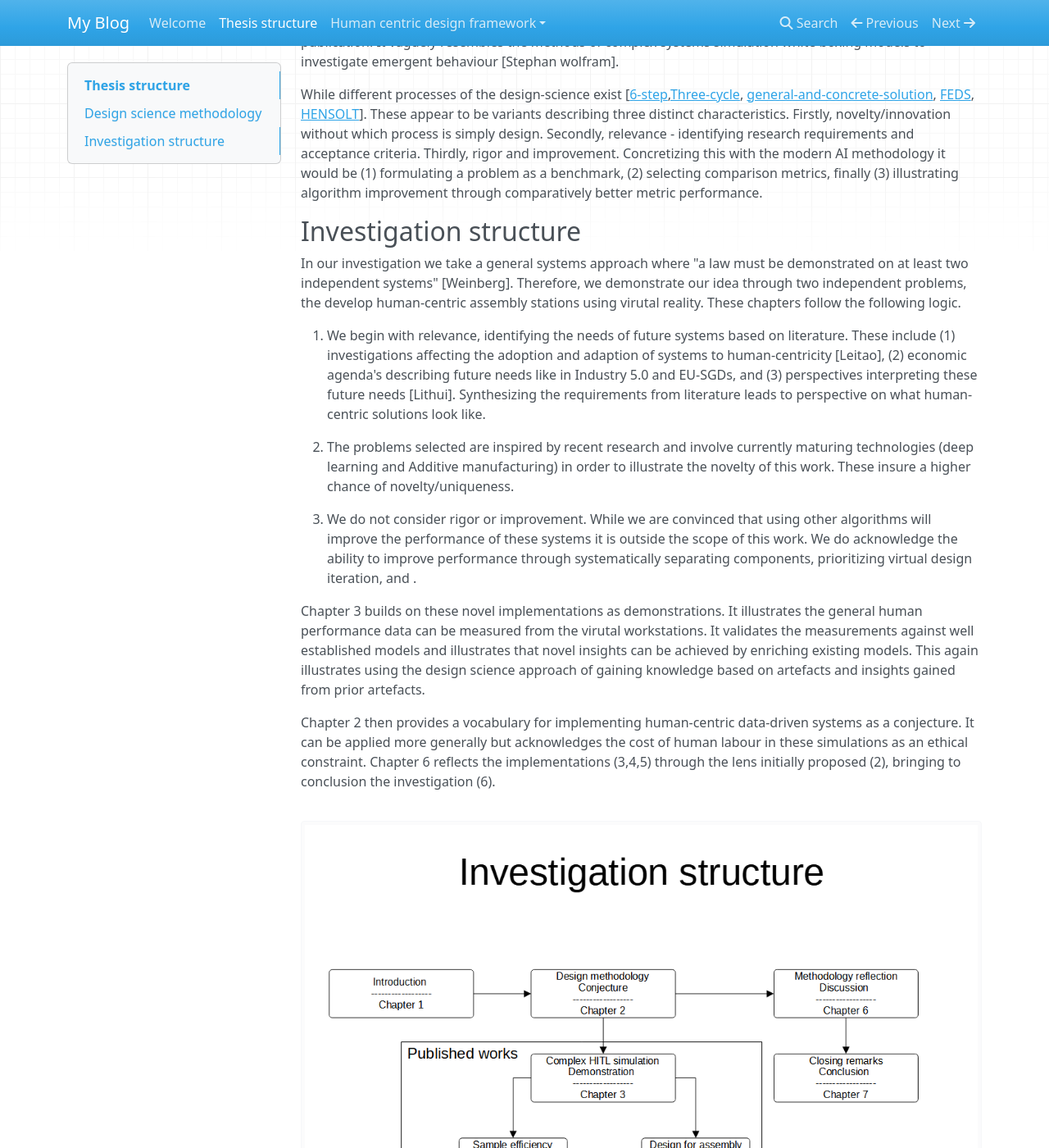
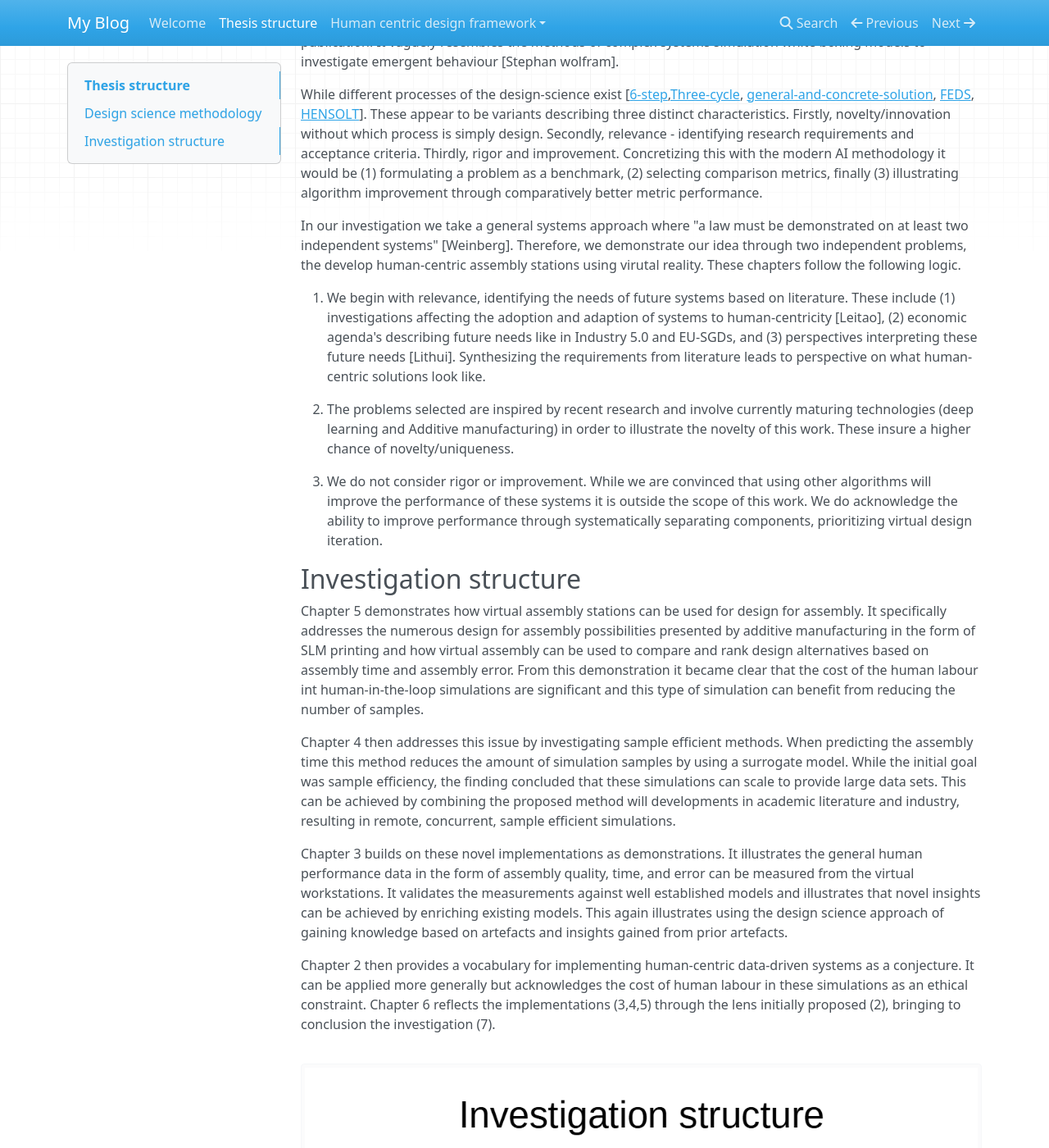
Before and after one commit to Steedalion/Blog, an MkDocs documentation site: the page built from docs/thesis structure.md, in a window 1280 px wide and 1400 px high, scrolled down 470 px. Shown: the whole window at 82% size. Built offline with MkDocs 1.6.1, drawn with Linux system fonts in a browser that asks for light colours; nearby versions of some CDN libraries; some of the changed text lies outside the part shown.

Commit message:
Quick push via script.

```diff
--- a/docs/thesis structure.md
+++ b/docs/thesis structure.md
@@ -8,17 +8,23 @@
 
 While different processes of the design-science exist [[6-step](https://doi.org/10.2753/MIS0742-1222240302),[Three-cycle](https://aisel.aisnet.org/cgi/viewcontent.cgi?article=1017&context=sjis), [general-and-concrete-solution](https://doi.org/10.1057/ejis.2013.35), [FEDS](https://doi.org/10.1057/ejis.2014.36), [HENSOLT](https://doi.org/10.7166/30-4-2191)]. These appear to be variants describing three distinct characteristics. Firstly, novelty/innovation without which process is simply design. Secondly,  relevance - identifying research requirements and acceptance criteria. Thirdly, rigor and improvement. Concretizing this with the modern AI methodology it would be (1) formulating  a problem as a benchmark, (2) selecting comparison metrics, finally (3) illustrating algorithm improvement through comparatively better metric performance.
 
-## Investigation structure
-
 In our investigation we take a general systems approach where "a law must be demonstrated on at least two independent systems" [Weinberg]. Therefore, we demonstrate our idea through two independent problems, the develop human-centric assembly stations using virutal reality. These chapters follow the following logic.
 
 1. We begin with relevance, identifying the needs of future systems based on literature. These include (1) investigations affecting the adoption and adaption of systems to human-centricity [Leitao], (2) economic agenda's describing future needs like in Industry 5.0 and EU-SGDs, and (3) perspectives interpreting these future needs [Lithui]. Synthesizing the requirements from literature leads to perspective on what human-centric solutions look like.
 
 2. The problems selected are inspired by recent research and involve currently maturing technologies (deep learning and Additive manufacturing) in order to illustrate the novelty of this work. These insure a higher chance of novelty/uniqueness.
-3. We do not consider rigor or improvement. While we are convinced that using other algorithms will improve the performance of these systems it is outside the scope of this work. We do acknowledge the ability to improve performance through systematically separating components, prioritizing virtual design iteration, and .
+3. We do not consider rigor or improvement. While we are convinced that using other algorithms will improve the performance of these systems it is outside the scope of this work. We do acknowledge the ability to improve performance through systematically separating components, prioritizing virtual design iteration.
 
-Chapter 3 builds on these novel implementations as demonstrations. It illustrates the general human performance data can be measured from the virutal workstations. It validates the measurements against well established models and illustrates that novel insights can be achieved by enriching existing models. This again illustrates using the design science approach of gaining knowledge based on artefacts and insights gained from prior artefacts.
+## Investigation structure
 
-Chapter 2 then provides a vocabulary for implementing human-centric data-driven systems as a conjecture. It can be applied more generally but acknowledges the cost of human labour in these simulations as an ethical constraint. Chapter 6 reflects the implementations (3,4,5) through the lens initially proposed (2), bringing to conclusion the investigation (6).
+Chapter 5 demonstrates how virtual assembly stations can be used for design for assembly. It specifically addresses the numerous design for assembly possibilities presented by additive manufacturing in the form of SLM  printing and how virtual assembly can be used to compare and rank design alternatives based on assembly time and assembly error. From this demonstration it became clear that the cost of the human labour int human-in-the-loop simulations are significant and this type of simulation can benefit from reducing the number of samples.
+
+Chapter 4 then addresses this issue by investigating sample efficient methods. When predicting the assembly time this method reduces the amount of simulation samples by using a surrogate model. While the initial goal was sample efficiency, the finding concluded that these simulations can scale to provide large data sets. This can be achieved by combining the proposed method will developments in academic literature and industry, resulting in remote, concurrent, sample efficient simulations.
+
+Chapter 3 builds on these novel implementations as demonstrations. It illustrates the general human performance data in the form of assembly quality, time, and error can be measured from the virtual workstations. It validates the measurements against well established models and illustrates that novel insights can be achieved by enriching existing models. This again illustrates using the design science approach of gaining knowledge based on artefacts and insights gained from prior artefacts.
+
+Chapter 2 then provides a vocabulary for implementing human-centric data-driven systems as a conjecture. It can be applied more generally but acknowledges the cost of human labour in these simulations as an ethical constraint. Chapter 6 reflects the implementations (3,4,5) through the lens initially proposed (2), bringing to conclusion the investigation (7).
 
  ![Investigation](images/Investigation.png)
+
+It should be noted that the investigation sequence did not follow the publication sequence as confidence in the simulation results was a required before making system statements. For example, the investigation in chapter 3 was done prior to demonstrations (4 and 5), but demonstrations were published first as they increased confidence in the developed system and by extension methodology.
```
Also changed, not shown: 2 other files.
